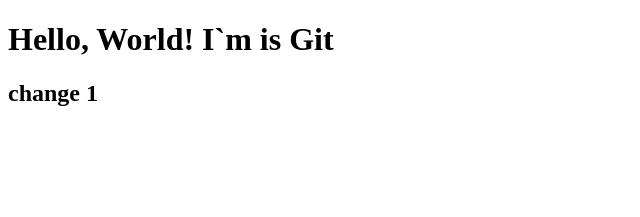
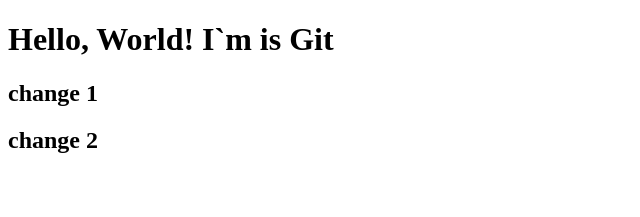
Before and after one commit to Yudytskyi/GitTest, a React (Create React App) app: page / in a window 1280 px wide. Shown: the top 217 px of the page, without its empty margins (0-640 px from the left). Built offline with nearby package versions, Linux system fonts and the light colour scheme.

Commit message:
add change 2

```diff
--- a/src/App.js
+++ b/src/App.js
@@ -4,6 +4,7 @@ function App() {
     <>
     <h1>Hello, World! I`m is Git</h1>
     <h2>change 1</h2>
+    <h2>change 2</h2>
     </>
   );
 }
```
